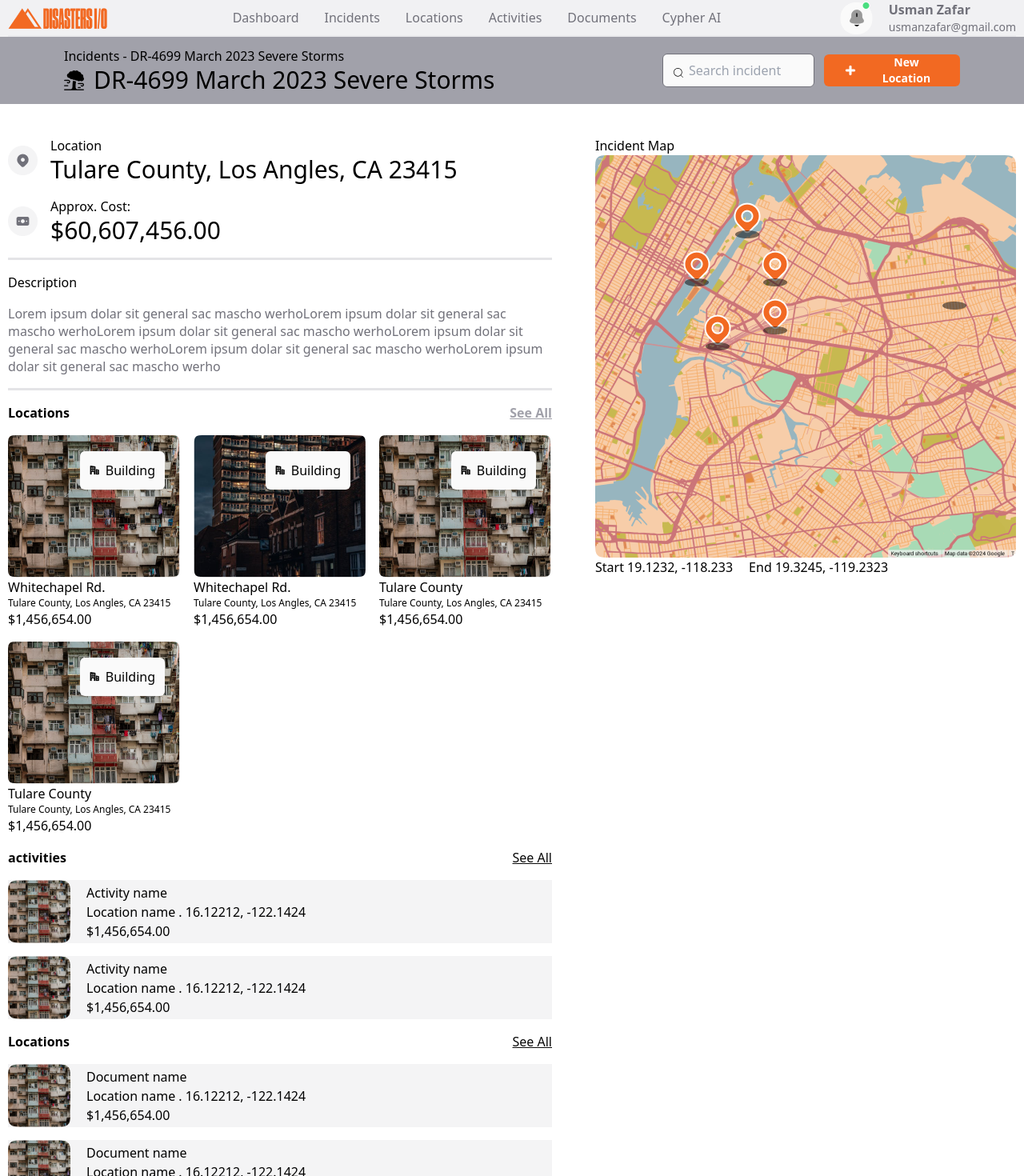
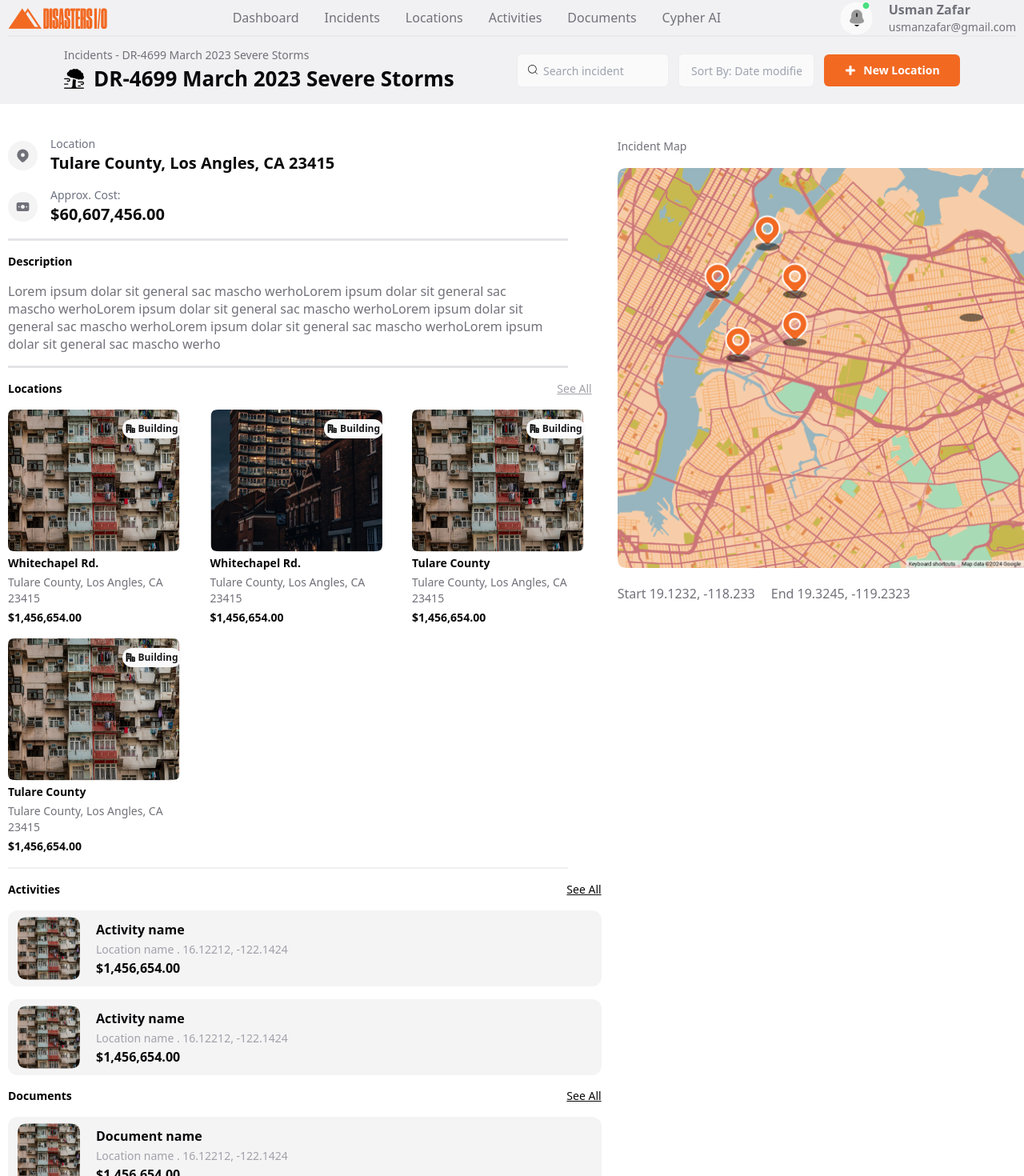
Before and after one commit to nasrin137/React-Assignment-1, a React (Vite) app: page /locations in a window 1280 px wide. Shown: the top 1470 px of the page at 80% size. Built offline with nearby package versions, Linux system fonts and the light colour scheme.

Commit message:
added design in location section

```diff
--- a/src/Components/Shared/SectionTitle.jsx
+++ b/src/Components/Shared/SectionTitle.jsx
@@ -3,7 +3,7 @@ import { cn } from "../../Utils"
 
 function SectionTitle({children,className}) {
   return (
-    <div className={cn("flex justify-between items-center text-[#000000] font-bold",className)}>
+    <div className={cn("flex justify-between items-center text-[#000000] font-bold text-sm",className)}>
          {children}
     </div>
   )
--- a/src/Pages/Incidents/IncidentFinished.jsx
+++ b/src/Pages/Incidents/IncidentFinished.jsx
@@ -13,7 +13,7 @@ function IncidentFinished() {
         navigate('/dashboard')
     }
   return (
-    <div>
+    <>
         <div className="flex justify-between items-center py-3  px-20 bg-gray">
     <div className='flex justify-between items-center gap-5'>
         <img src="Images/close.png" alt="" className='rounded-full shadow-card bg-white px-1 py-1 mt-3 size-8' />
@@ -47,12 +47,9 @@ function IncidentFinished() {
             <input  type="text"  className="w-[220px] h-[42px] rounded-md  border-[1px] border-gray bg-[#F4F4F5] py-3 px-[10px] text-ash pl-8 text-sm" placeholder="Pinpoint damage"/>
         </div>
     </div>
-
-        {/* <CiSearch className="top-4 left-3 absolute" /><input  type="text" className="w-[190px] h-[42px] rounded-md  border-[1px] bg-[#F4F4F5] py-3 px-[10px] text-[#71717A] pl-8" placeholder="Search incident"/> */}
-
-    </div>
+</div>
  </Container>
-    </div>
+    </>
   )
 }
 
--- a/src/Pages/Locations/ActivitiesCard.jsx
+++ b/src/Pages/Locations/ActivitiesCard.jsx
@@ -2,11 +2,11 @@ import React from 'react'
 
 function ActivitiesCard({img,title,description,price}) {
   return (
-    <div className='flex justify-start items-center gap-5 mb-4 bg-[#F4F4F5]'>
+    <div className='flex justify-start items-center gap-5 mb-4 bg-[#F4F4F5] font-bold text-base text-dark rounded-xl pl-3 py-2'>
         <img src={img} alt="" />
         <div className=''>
             <h5>{title}</h5>
-            <span>{description}</span>
+            <span className='text-sm font-normal text-accent'>{description}</span>
             <p>{price}</p>
         </div>
     </div>
--- a/src/Pages/Locations/LocationCard.jsx
+++ b/src/Pages/Locations/LocationCard.jsx
@@ -2,12 +2,12 @@
 
 function LocationCard({img,title,description,price}) {
   return (
-    <div className='relative'>
+    <div className='relative rounded-lg font-bold text-sm text-dark space-y-1'>
        <img src={img} alt="" />
        <h4>{title}</h4>
-       <h6 className="text-xs">{description}</h6>
+       <h6 className="text-sm text-ash font-normal">{description}</h6>
        <p>{price}</p>
-       <button className='bg-[#FAFAFA] rounded-md absolute top-5 right-5  flex justify-center items-center gap-2 px-3 py-3'>
+       <button className='bg-[#FAFAFA] rounded-full font-bold text-xs text-[#18181B] absolute top-2 right-5  flex justify-center items-center gap-1 px-1 py-1'>
         <img src="Images/building.png" alt="" /> Building</button>
     </div>
   )
--- a/src/Pages/Locations/Locations.jsx
+++ b/src/Pages/Locations/Locations.jsx
@@ -10,46 +10,46 @@ import SectionTitle from '../../Components/Shared/SectionTitle'
 function Locations() {
   return (
     <section>
-         <div className="flex justify-between items-center py-3  px-20 bg-accent">
+         <div className="flex justify-between items-center py-3  px-20 bg-gray">
             <div>
-                <p>Incidents - DR-4699 March 2023 Severe Storms </p>
+                <p className='title-intro'>Incidents - DR-4699 March 2023 Severe Storms </p>
               <div className='flex justify-between items-center gap-3'>
                 <img src="Images/tree.png" alt="" />
-              <h1 className='text-3xl'>DR-4699 March 2023 Severe Storms</h1>
+              <h1 className='title'>DR-4699 March 2023 Severe Storms</h1>
 
               </div>
             </div>
             <div className="flex justify-between items-center relative gap-3">
-            <CiSearch className="top-4 left-3 absolute" /><input  type="text" className="w-[190px] h-[42px] rounded-md  border-[1px] bg-[#FAFAFA] py-3 px-[10px] text-[#71717A] pl-8" placeholder="Search incident"/>
-
-            <Button classname="flex justify-center items-center w-[170px]" > <img src="/Images/plus.png" alt="" /> New Location</Button>
+            <CiSearch className="top-3 left-3 absolute" /><input  type="text" className="w-[190px] h-[42px] rounded-md  border-[1px] border-secondary bg-[#FAFAFA] py-3 px-[10px] text-ash pl-8 text-sm" placeholder="Search incident"/>
+            <input  type="text" className="w-[170px] h-[42px] rounded-md  border-[1px] border-secondary bg-[#FAFAFA] py-3 px-[15px] text-ash text-sm" placeholder="Sort By: Date modified"/>
+            <Button classname="flex justify-center items-center gap-2 w-[170px]"> <img src="/Images/plus.png" alt="" />New Location</Button>
             </div>
          </div>
          <Container>
-          <div className='flex justify-between max-w-[680px]gap-5'>
+          <div className='flex justify-between w-[1280px] gap-5'>
           <div className='space-y-4' >
                 <div className='flex justify-start items-center gap-4 mt-10'>
                     <img src="Images/location.png" alt="" />
                     <div>
-                        <p>Location</p>
-                        <h4 className='text-3xl'>Tulare County,  Los Angles, CA 23415</h4>
+                        <p className='text-sm text-[#6B7280]'>Location</p>
+                        <h4 className='text-xl font-bold text-dark'>Tulare County,  Los Angles, CA 23415</h4>
                     </div>
                 </div>
                 <div className='flex justify-start items-center gap-4'>
                     <img src="Images/cost.png" alt="" />
                     <div>
-                        <p>Approx. Cost:</p>
-                        <h4 className='text-3xl'>$60,607,456.00</h4>
+                        <p className='text-sm text-[#6B7280]'>Approx. Cost:</p>
+                        <h4  className='text-xl font-bold text-dark'>$60,607,456.00</h4>
                     </div>
                 </div>
-                <div className='border border-b-2 border-[#E4E4E7] w-[680px] '></div>
-                <h6>Description</h6>
-                <p className='text-[#71717A] text-[16px] leading-[22px] max-w-[677px]'>Lorem ipsum dolar sit general sac mascho werhoLorem ipsum dolar sit general sac mascho werhoLorem ipsum dolar sit general sac mascho werhoLorem ipsum dolar sit general sac mascho werhoLorem ipsum dolar sit general sac mascho werhoLorem ipsum dolar sit general sac mascho werho</p>
-                <div className='border border-b-2 border-[#E4E4E7] w-[680px] '></div>
+                <div className='border border-b-2 border-[#E4E4E7] w-[700px] '></div>
+                <h6 className='font-bold text-sm text-[#000000]'>Description</h6>
+                <p className='text-ash text-base leading-[22px] max-w-[677px]'>Lorem ipsum dolar sit general sac mascho werhoLorem ipsum dolar sit general sac mascho werhoLorem ipsum dolar sit general sac mascho werhoLorem ipsum dolar sit general sac mascho werhoLorem ipsum dolar sit general sac mascho werhoLorem ipsum dolar sit general sac mascho werho</p>
+                <div className='border border-b-2 border-[#E4E4E7] w-[700px] '></div>
 
                 {/* location */}
                 <SectionTitle>Locations
-                    <p className='text-[#A1A1AA] underline'>See All</p>
+                    <p className='text-accent font-normal text-sm underline pr-3'>See All</p>
                 </SectionTitle>
 
                   {/* location cards */}
@@ -60,10 +60,11 @@ function Locations() {
                     ))
                 }
             </div>
+            <div className='border border-b-[1px] border-gray w-[700px] '></div>
 
                {/* activities */}
-               <SectionTitle>activities
-                    <p className='text-[#0A0A0A] underline font-normal'>See All</p>
+               <SectionTitle>Activities
+                    <p className='text-[#0A0A0A] underline  text-sm font-normal'>See All</p>
                 </SectionTitle>
 
                 <div className=''>
@@ -75,7 +76,7 @@ function Locations() {
                 </div>
 
                {/* documents */}
-               <SectionTitle>Locations
+               <SectionTitle>Documents
                     <p className='text-[#0A0A0A] underline font-normal'>See All</p>
                 </SectionTitle>
 
@@ -90,9 +91,9 @@ function Locations() {
 
             {/* map portion */}
             <div className='mt-10'>
-                <span>Incident Map</span>
-                <img src="Images/map.png" alt="" />
-                <div className='flex gap-5'>
+                <span className='text-sm text-ash '>Incident Map</span>
+                <img src="Images/map.png" alt="" className='w-[520px] h-[500px] mt-4' />
+                <div className='flex gap-5 mt-5 txet-sm text-ash'>
                 <p>Start 19.1232, -118.233</p>
                 <p>End 19.3245, -119.2323</p>
                 </div>
```
